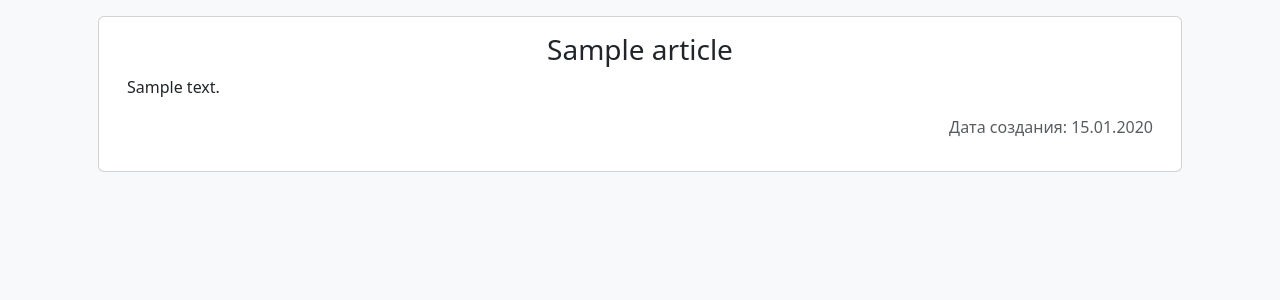
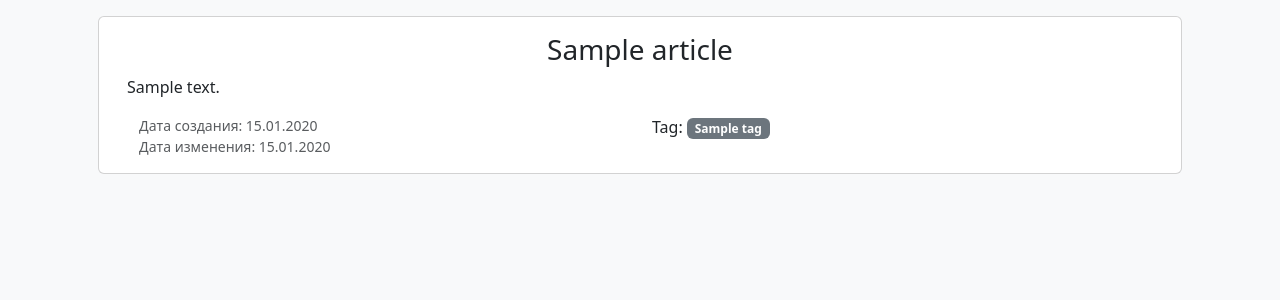
Before and after one commit to Starunov/FlaskGB, a Flask app: page /articles/1 in a window 1280 px wide. Shown: the part 56-356 px from the top of the page. Run offline with Flask 3, Linux system fonts and the light colour scheme; a user stored in the database is signed in; tables that the repository leaves empty hold one stand-in row (values such as "Sample post"); some libraries are stand-ins or nearby versions.

Commit message:
homework 7 completed

```diff
--- a/blog/app.py
+++ b/blog/app.py
@@ -50,3 +50,4 @@ def register_commands(app: Flask):
     app.cli.add_command(init_db)
     app.cli.add_command(create_user)
     app.cli.add_command(create_article)
+    app.cli.add_command(create_tags)
--- a/blog/article/views.py
+++ b/blog/article/views.py
@@ -1,10 +1,13 @@
+from sqlalchemy import or_
+
 from flask import Blueprint, render_template, request
 from flask_login import login_required, current_user
+from sqlalchemy.orm import joinedload
 from werkzeug.exceptions import NotFound
 
 from blog.extensions import db
 from blog.forms.article import CreateArticleForm
-from blog.models import Article, User
+from blog.models import Article, User, Tag
 from blog.models.author import Author
 
 article = Blueprint(
@@ -18,8 +21,11 @@ article = Blueprint(
 
 @article.route('/')
 def article_list():
+    tag = request.args.get('tag')
     author_id = request.args.get('author_id')
-    if author_id and int(author_id) == current_user.id:
+    if tag:
+        articles = Tag.query.filter_by(name=tag).one().articles
+    elif author_id and int(author_id) == current_user.id:
         articles = Article.query.filter_by(author_id=author_id)
     else:
         articles = Article.query.all()
@@ -29,10 +35,12 @@ def article_list():
 @article.route('/<int:article_id>')
 @login_required
 def article_detail(article_id: int):
-    article = Article.query.filter_by(id=article_id).one_or_none()
-    if not article:
+    _article = Article.query.filter_by(id=article_id).options(
+        joinedload(Article.tags)
+    ).one_or_none()
+    if not _article:
         raise NotFound(f'Article id {article_id} not found')
-    return render_template('article/detail.html', article=article)
+    return render_template('article/detail.html', article=_article)
 
 
 @article.route('/create', methods=['GET', 'POST'])
@@ -40,6 +48,8 @@ def article_detail(article_id: int):
 def create():
     form = CreateArticleForm()
     errors = []
+
+    form.tags.choices = [(tag.id, tag.name) for tag in Tag.query.order_by('name')]
 
     if request.method == 'POST' and form.validate_on_submit():
         author = Author.query.filter_by(id=current_user.id).one_or_none()
@@ -57,8 +67,14 @@ def create():
                 text=form.text.data,
                 author_id=current_user.id,
             )
-            db.session.add(_article)
-            db.session.commit()
+
+        if form.tags.data:
+            selected_tags = Tag.query.filter(Tag.id.in_(form.tags.data))
+            for tag in selected_tags:
+                _article.tags.append(tag)
+
+        db.session.add(_article)
+        db.session.commit()
 
         return render_template('article/detail.html', article=_article)
 
--- a/blog/commands.py
+++ b/blog/commands.py
@@ -45,8 +45,19 @@ def create_article():
     print('done! Created articles:', article1, article2)
 
 
+@cli.command('create-tags')
+def create_tags():
+    from blog.models.tag import Tag
+    for name in ['flask', 'django', 'python', 'sqlalchemy', 'news']:
+        tag = Tag(name=name)
+        db.session.add(tag)
+    db.session.commit()
+    print('created tags')
+
+
 __all__ = [
     'init_db',
     'create_user',
     'create_article',
+    'create_tags',
 ]
--- a/blog/forms/article.py
+++ b/blog/forms/article.py
@@ -1,8 +1,9 @@
-from wtforms import StringField, validators, TextAreaField, SubmitField
+from wtforms import StringField, validators, TextAreaField, SubmitField, SelectMultipleField
 from flask_wtf import FlaskForm
 
 
 class CreateArticleForm(FlaskForm):
     title = StringField('Title', validators=[validators.InputRequired()])
     text = TextAreaField('Text', validators=[validators.DataRequired()])
+    tags = SelectMultipleField('Tags', coerce=int)
     submit = SubmitField('Create')
--- a/blog/models/__init__.py
+++ b/blog/models/__init__.py
@@ -1,7 +1,11 @@
 from blog.models.user import User
 from blog.models.article import Article
+from blog.models.author import Author
+from blog.models.tag import Tag
 
 __all__ = [
     'User',
-    'Article'
+    'Article',
+    'Author',
+    'Tag',
 ]
--- a/blog/models/article.py
+++ b/blog/models/article.py
@@ -4,6 +4,7 @@ from sqlalchemy import Column, String, Integer, ForeignKey, DateTime
 from sqlalchemy.orm import relationship
 
 from blog.extensions import db
+from blog.models.article_tag import article_tag_association_table
 
 
 class Article(db.Model):
@@ -13,7 +14,9 @@ class Article(db.Model):
     created_at = Column(DateTime, default=datetime.datetime.utcnow)
     updated_at = Column(DateTime, default=datetime.datetime.utcnow, onupdate=datetime.datetime.utcnow)
     author_id = Column(Integer, ForeignKey('author.id'))
+
     author = relationship('Author', backref='article_author', lazy='subquery')
+    tags = relationship('Tag', secondary=article_tag_association_table, back_populates='articles')
 
     def __repr__(self):
         # return f"{self.title}"
--- a/blog/templates/article/create.html
+++ b/blog/templates/article/create.html
@@ -9,7 +9,7 @@
 {% block content %}
     <form method="POST">
         {{ form.csrf_token }}
-        {% for field in ['title', 'text'] %}
+        {% for field in ['title', 'text', 'tags'] %}
             {{ render_field(form[field]) }}
         {% endfor %}
         {{ form.submit(class="btn btn-primary mb-3") }}
--- a/blog/templates/article/detail.html
+++ b/blog/templates/article/detail.html
@@ -9,8 +9,20 @@
         <div class="card-body">
             <h3 class="card-title text-center">{{ article.title }}</h3>
             <p class="card-text">{{ article.text }}</p>
-            <div class="modal-body text-muted text-lg-end">
-                <p>Дата создания: {{ article.created_at.strftime('%d.%m.%Y') }}</p>
+            <div class="container">
+                <div class="row">
+                    <div class="col-lg text-muted small">
+                        <span>Дата создания: {{ article.created_at.strftime('%d.%m.%Y') }}</span>
+                        <br>
+                        <span>Дата изменения: {{ article.updated_at.strftime('%d.%m.%Y') }}</span>
+                    </div>
+                    <div class="col-md">
+                        Tag:
+                        {% for tag in article.tags %}
+                            <a href="{{ url_for('article.article_list', tag=tag.name) }}" class="badge text-bg-secondary text-decoration-none">{{ tag.name }}</a>
+                        {% endfor %}
+                    </div>
+                </div>
             </div>
         </div>
     </div>
--- a/blog/templates/article/list.html
+++ b/blog/templates/article/list.html
@@ -7,6 +7,7 @@
 {% block content %}
     <div class="container">
         <div class="row text-center bg-dark text-light mb-3">
+            <div class="col-1">#</div>
             <div class="col">TITLE</div>
             <div class="col">TEXT</div>
             <div class="col">CREATED AT</div>
@@ -14,6 +15,9 @@
         </div>
         {% for article in articles %}
             <div class="row text-center mb-3" style="background-color: #eee">
+                <div class="col-1">
+                    {{ loop.index }}
+                </div>
                 <div class="col">
                     <a class="text-decoration-none" href="{{ url_for('article.article_detail', article_id=article.id) }}">{{ article.title }}</a>
                 </div>
```
Also changed, not shown: blog/models/article_tag.py (added, +10 -0 lines), blog/models/tag.py (added, +12 -0 lines), migrations/versions/73bdf78ab271_.py (added, +32 -0 lines), migrations/versions/c93e0990153b_.py (added, +33 -0 lines).
